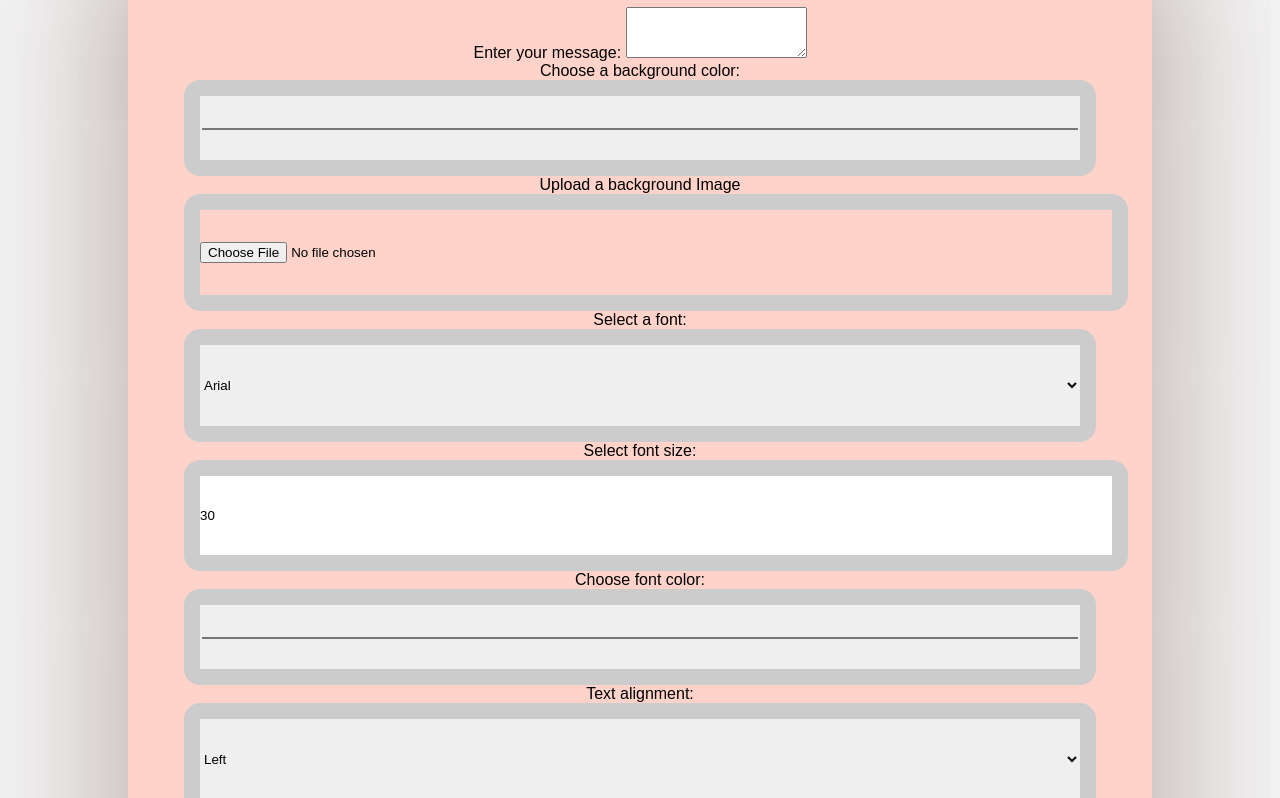
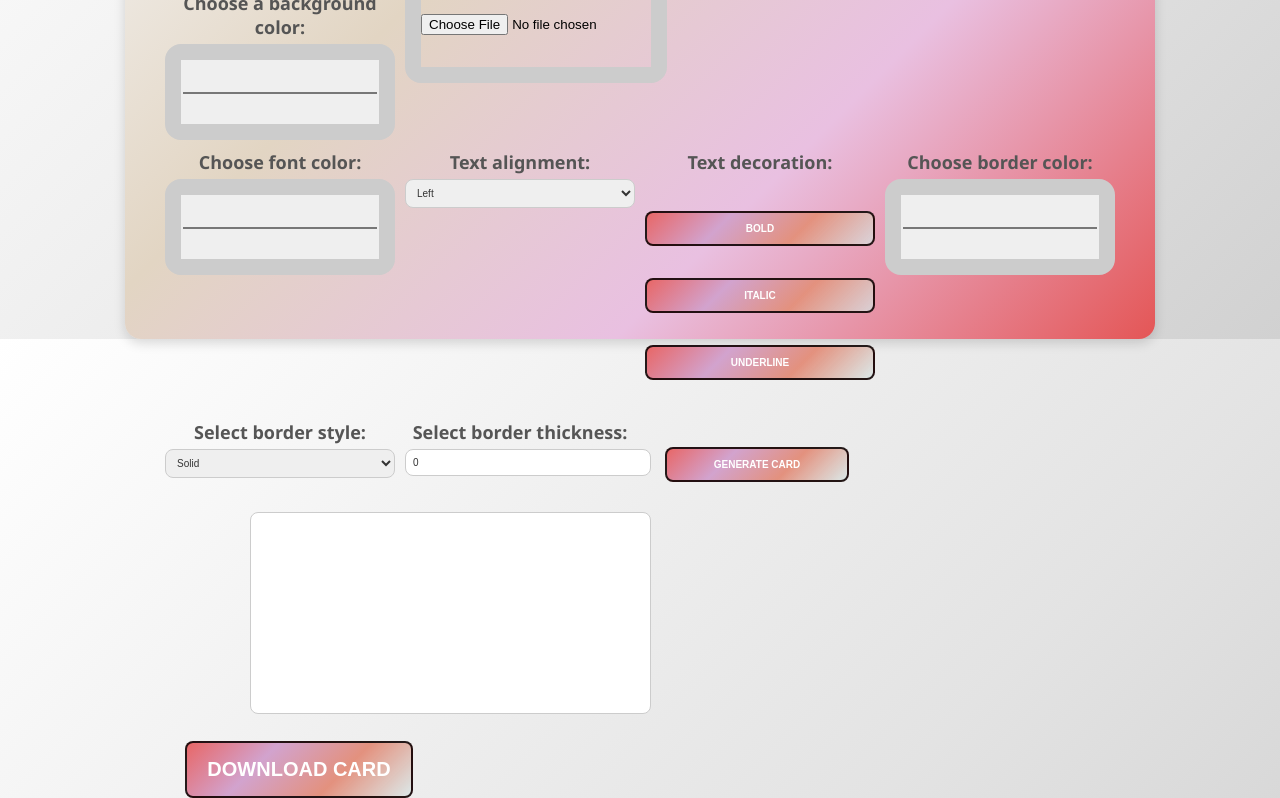
Before and after one commit to faisal-makercr/GreetingCard01, a plain HTML site: page cardmkrpgs/cardmkrpg2.html in a window 1280 px wide. Shown: the part 390-1188 px from the top of the page. Drawn offline with Linux system fonts and the light colour scheme; files that its build step writes are made by us from their sources; files whose address does not match are found by name.

Commit message:
I am done withe html and css(still working) coding of card 2 page this time I have taken more time and explored and used some new tags and styling for much better interface and interaction for the user, this page gives the user more freedom to get his vision on the card as he wants it he can choose from different fonts, it's sizes, color, background color, font color, text alignment, text decoration, borders, border styling and more sounds more freedom right? well that's what the intention is.

```diff
--- a/cardmkrpgs/cardmkrpg2.html
+++ b/cardmkrpgs/cardmkrpg2.html
@@ -5,6 +5,7 @@
         <meta name="viewport" content="width=device-width", initial-scale="1.0">
         <title>Greeting Card with background Image too</title>
         <link rel="stylesheet" href="/GreetingCard/style.css"/>
+        <link rel="stylesheet" href="/GreetingCard/stylecard2.css"/>
     </head>
     <body>
         <header class="navbr">
--- /dev/null
+++ b/stylecard2.css
@@ -0,0 +1,188 @@
+body {
+    font-family:'Segoe UI', Tahoma, sans-serif;
+    background: linear-gradient(135deg, #ffffff, #f1f1f1, #e3e3e3, #d1d1d1);
+    margin: 0;
+    padding: 0;
+}
+.container {
+    max-width: 950px;
+    height:550px;
+    padding:20px 40px;
+    background: linear-gradient(135deg, #f5f5f5, #e2d5c3, #e9c0e1, #e45656);
+    box-shadow: 0 4px 12px rgba(0, 0, 0, 0.15);
+    border-radius: 16px;
+}
+h1 {
+    text-align: center;
+    margin-top: 0;
+    margin-bottom: 20px;
+    background: linear-gradient(135deg, #e86767, #c62f7a, #b10000, #bb095cba);
+    -webkit-background-clip: text;
+    background-clip: text;
+    color: transparent;
+    font-size: 46px;
+    font-weight: bold;
+}
+
+form {
+    display: grid;
+    grid-template-columns: repeat(auto-fit, minmax(200px, 1fr));
+    gap: 10px;
+}
+.form-group {
+    display: flex;
+    flex-direction: column;
+}
+
+label {
+    font-weight:bold;
+    margin-bottom:5px;
+    font-size:18px;
+    color: #555;
+}
+
+textarea, input[type="number"], select {
+    padding:7px;
+    border: 1px solid #ccc;
+    border-radius: 8px;
+    font-size: 10px;
+    color: #333;
+}
+textarea {
+    resize: vertical;
+}
+
+.form-group:last-child {
+    margin-bottom: 0;
+}
+
+button {
+    padding: 10px;
+    background: linear-gradient(135deg, #e86767, #d2a3ce, #e3917e, #d5e6e6ba);
+    color: #ffffff;
+    border: 2px solid #0d0202e3;
+    border-radius: 8px;
+    cursor: pointer;
+    font-size: 10px;
+    font-weight: bold;
+    text-transform: uppercase;
+    transition: background-color 0.3s ease;
+}
+
+button:hover {
+    background: linear-gradient(135deg, #e64f4f, #ca82cf, #bb3776d7, #a1c487ba);
+}
+
+.preview {
+    margin-top: 30px;
+    display: flex;
+    flex-direction: column;
+    align-items: center;
+    gap: 10px;
+}
+
+canvas {
+    border: 1px solid #ccc;
+    background-color: #ffffff;
+    border-radius: 8px;
+    max-width: 100%;
+}
+
+.text-decoration {
+    margin-bottom: 30px;
+}
+#textContainer {
+    position: relative;
+    width: 100%;
+    height: 100%;
+}
+.text-decoration-buttons {
+    display: flex;
+    gap: 15px;
+}
+
+.text-decoration-buttons button{
+    background-color: transparent;
+    color: #ffffff;
+    padding: 5px 8px;
+    border-radius: 6px;
+    cursor: pointer;
+    font-size: 8px;
+    font-weight: bold;
+    transition: background-color 0.3s ease;
+    text-transform: uppercase;
+}
+
+.text-decoration-buttons button:hover {
+    background-color: #af4c4c;
+    color: #ffffff;
+}
+.form-group:last-child button {
+    margin-top: 27px;
+    margin-left: 20px;
+    width: 80%;
+    background: linear-gradient(135deg, #e86767, #d2a3ce, #e3917e, #d5e6e6ba);
+}
+
+.form-group:last-child button:hover {
+    background: linear-gradient(135deg, #e64f4f, #ca82cf, #bb3776d7, #a1c487ba);
+}
+
+canvas {
+    border: none;
+    background-color: #ffffff;
+    border-radius: 8px;
+    max-width: 100%;
+    border-color: #000000;
+    border-width: 0;
+    border-style: none;
+}
+
+canvas[data-border-style="solid"] {
+    border-style: solid;
+}
+
+canvas [data-border-style="dashed"] {
+    border-style: dashed;
+}
+canvas [data-border-style="dotted"] {
+    border-style: dotted;
+}
+canvas [data-border-style="double"] {
+    border-style: double;
+}
+
+.cards {
+    display:flex;
+    flex-wrap: wrap;
+    justify-content: space-between;
+    align-items: center;
+}
+
+.preview {
+    flex: 1 0 50%;
+    max-width: 60%;
+}
+
+#cardCanvas {
+    border: 1px solid #ccc;
+    width: 70%;
+    height: auto;
+}
+
+.col-3 {
+    flex: 1 0 30%;
+    max-width: 30%;
+}
+
+button[type="button1"] {
+    display:block;
+}
+
+button[type="button1"] {
+    display: block;
+    width: 100%;
+    font-size: 20px;
+    padding: 15px 10px;
+    color: #ffffff;
+}
```
